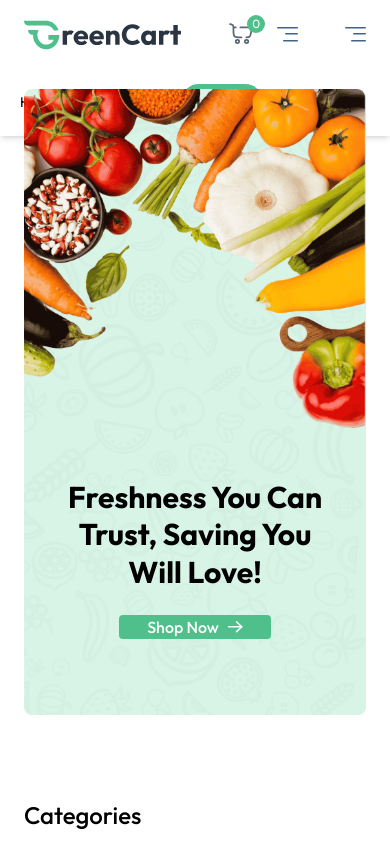
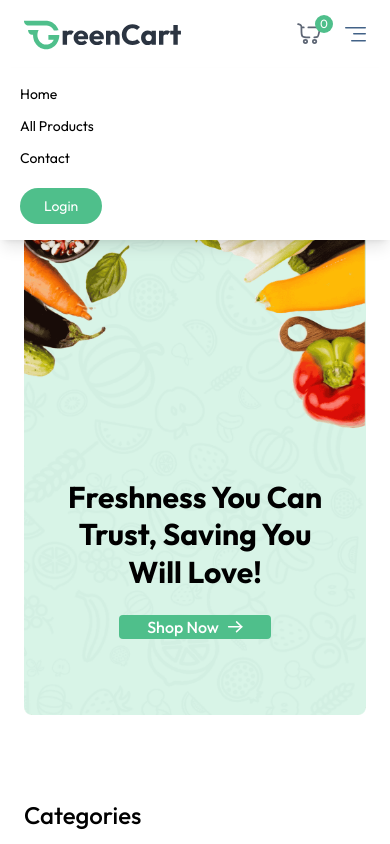
Before and after one commit to Sonu-Sahani/Green-Cart, a React (Vite) app in the folder client/: page / in a window 390 px wide. Both pictures are taken after a click on the button "Menu". Shown: the top 844 px of the page. Built offline with nearby package versions, Linux system fonts and the light colour scheme; no server answers.

Commit message:
fixing mobile view

```diff
--- a/client/src/components/MainBanner.jsx
+++ b/client/src/components/MainBanner.jsx
@@ -4,7 +4,7 @@ import { Link } from 'react-router-dom'
 
 const MainBanner = () => {
   return (
-    <div className='relative'>
+    <div className="relative z-0">
       <div className='py-5'>
         <img src={assets.main_banner_bg} alt="banner" className='w-full hidden md:block' />
         <img src={assets.main_banner_bg_sm} alt="banner" className='w-full md:hidden' />
@@ -16,12 +16,12 @@ const MainBanner = () => {
         </h1>
 
         <div className='flex items-center mt-6 font-medium'>
-          <Link to="/product" className='group flex items-center gap-2 px-7 md:px-9 bg-primary hover:bg-primary-dull transition rounded text-white cursor-pointer'>
+          <Link to="/products" className='group flex items-center gap-2 px-7 md:px-9 bg-primary hover:bg-primary-dull transition rounded text-white cursor-pointer'>
             Shop Now
             <img src={assets.white_arrow_icon} alt="" />
           </Link>
 
-          <Link to="/product" className='group hidden md:flex items-center gap-2 px-9 py-3 cursor-pointer'>
+          <Link to="/products" className='group hidden md:flex items-center gap-2 px-9 py-3 cursor-pointer'>
             Explore Deals
             <img className='transition group-hover:translate-x-1' src={assets.black_arrow_icon} alt="" />
           </Link>
--- a/client/src/components/Navbar.jsx
+++ b/client/src/components/Navbar.jsx
@@ -41,7 +41,7 @@ const Navbar = () => {
   }, [searchQuery])
 
   return (
-    <nav className="flex items-center justify-between px-6 md:px-16 lg:px-24 xl:px-32 py-4 border-b border-gray-300 bg-white relative transition-all">
+    <nav className="relative z-50 flex items-center justify-between px-6 md:px-16 lg:px-24 xl:px-32 py-4 border-b border-gray-300 bg-white transition-all">
 
       <NavLink to='/' onClick={() => setOpen(false)}>
         <img className="h-9" src={assets.logo} alt='logo' />
@@ -107,13 +107,13 @@ const Navbar = () => {
 
 
       {/* Mobile Menu Button */}
-      <button onClick={() => setOpen(!open)} aria-label="Menu" className="sm:hidden">
+      {/* <button onClick={() => setOpen(!open)} aria-label="Menu" className="sm:hidden">
         <img src={assets.menu_icon} alt="menu" />
-      </button>
+      </button> */}
 
       {/* Mobile Menu */}
       {open && (
-        <div className="absolute top-[60px] left-0 w-full bg-white shadow-md py-4 flex-col items-start gap-2 px-5 text-sm md:hidden">
+        <div className="absolute top-full left-0 z-50 w-full bg-white shadow-lg py-4 flex flex-col items-start gap-3 px-5 text-sm md:hidden">
           <NavLink to='/' onClick={() => setOpen(false)}>Home</NavLink>
           <NavLink to='/products' onClick={() => setOpen(false)}>All Products</NavLink>
           {user && <NavLink to='/my-orders' onClick={() => setOpen(false)}>My Orders</NavLink>}
```
